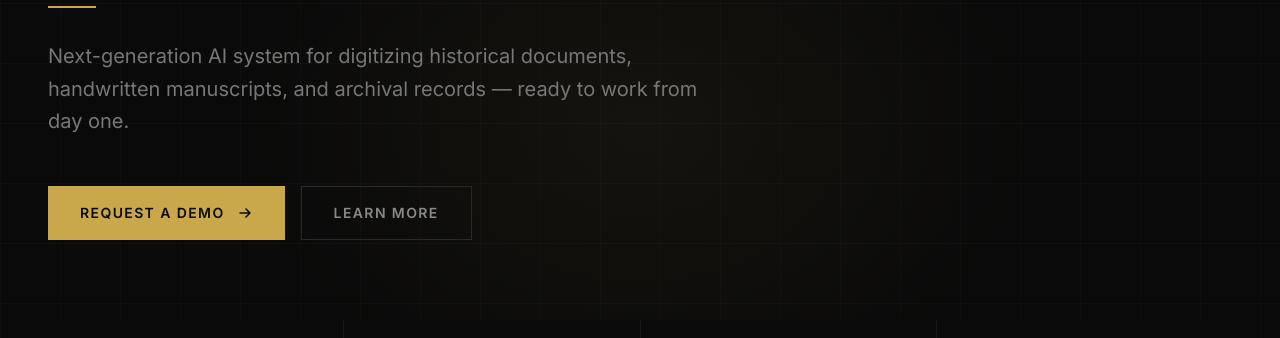
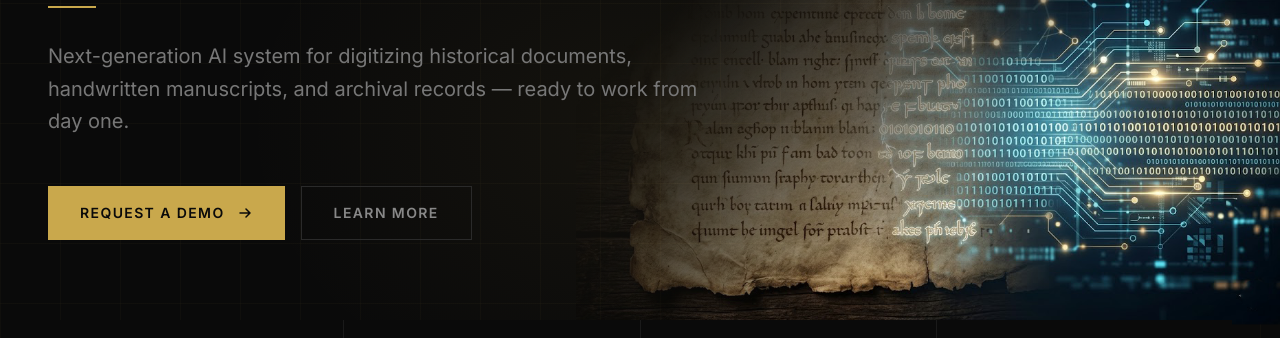
Before and after one commit to ojmoj23/AI-HTR-black-gold, an Astro site: page / in a window 1280 px wide. Shown: the part 297-635 px from the top of the page. Built offline with nearby package versions, Linux system fonts and the light colour scheme; Astro itself is replaced by a stand-in of ours; a web font is replaced by a local one.

Commit message:
Add manuscript image to Hero section right side
Co-Authored-By: Claude Sonnet 4.6 <noreply@anthropic.com>

```diff
--- a/src/components/Hero.astro
+++ b/src/components/Hero.astro
@@ -13,6 +13,11 @@ const tr = useTranslations(lang);
     <div class="absolute inset-0" style="background-image: linear-gradient(rgba(201,168,76,0.03) 1px, transparent 1px), linear-gradient(90deg, rgba(201,168,76,0.03) 1px, transparent 1px); background-size: 60px 60px;"></div>
     <!-- Radial glow -->
     <div class="absolute top-1/2 left-1/2 -translate-x-1/2 -translate-y-1/2 w-[800px] h-[600px] rounded-full" style="background: radial-gradient(ellipse, rgba(201,168,76,0.06) 0%, transparent 70%);"></div>
+  </div>
+
+  <!-- Manuscript image -->
+  <div class="absolute right-0 top-1/2 -translate-y-1/2 w-[55%] hidden lg:block pointer-events-none z-0">
+    <img src="/33.png" alt="" class="w-full h-auto" />
   </div>
 
   <div class="max-w-7xl mx-auto w-full relative z-10">
```
Also changed, not shown: public/33.png (added).
